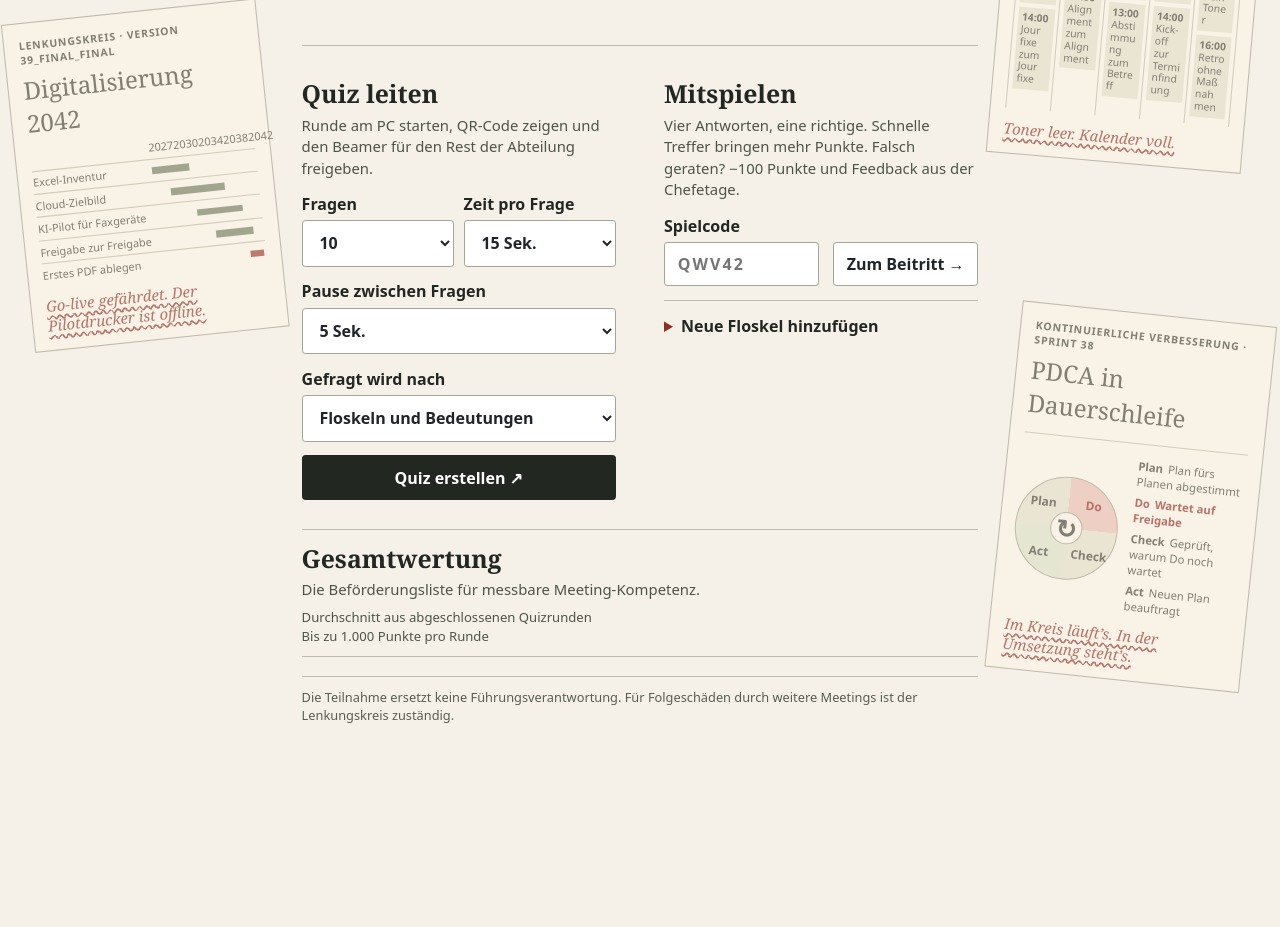
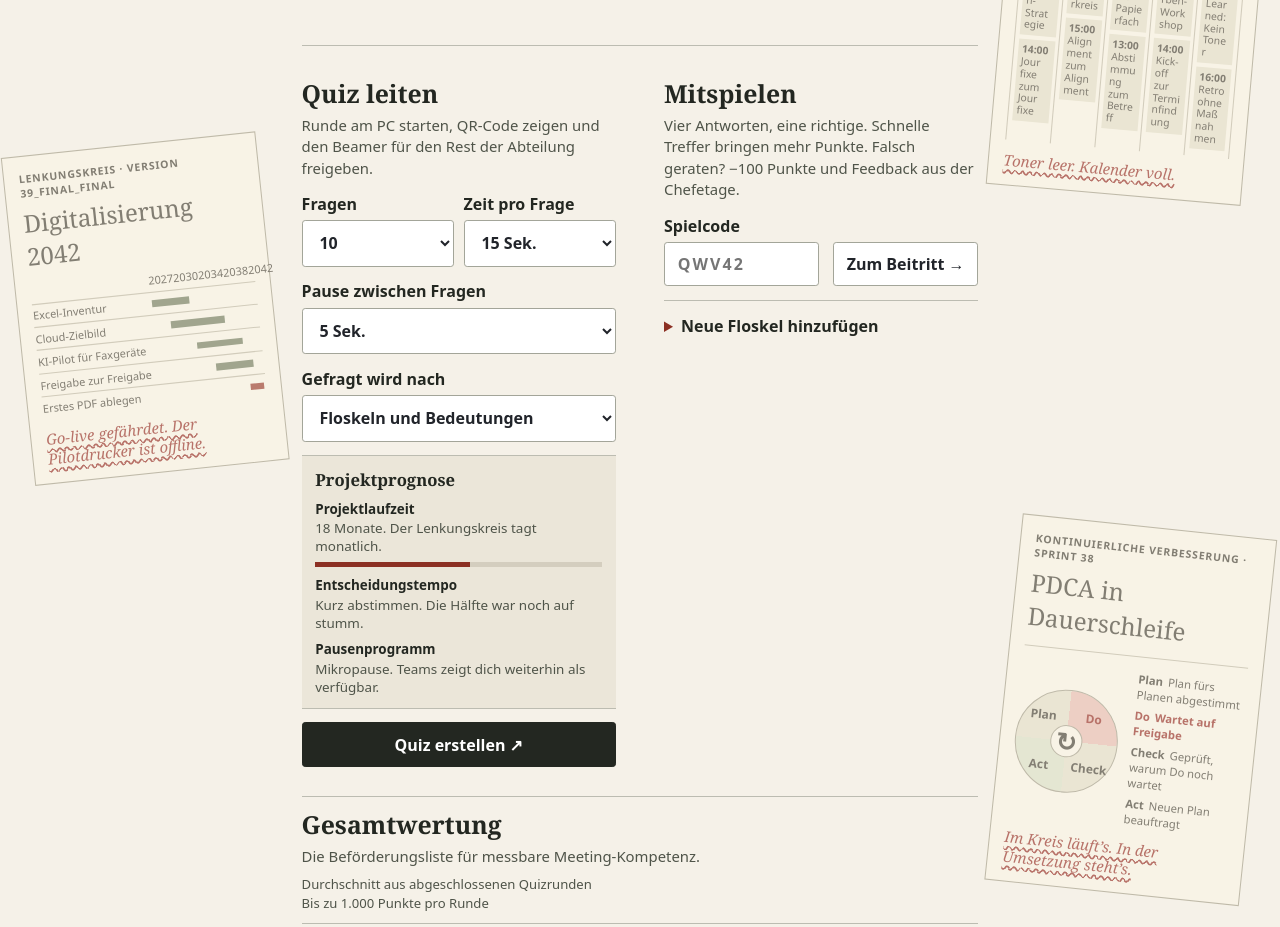
Before and after one commit to Dutchy94/BullShit-Bingo, a plain HTML site: page static/index.html in a window 1280 px wide. Shown: the part 453-1380 px from the top of the page. Before the commit the page ends 1225 px from the top, so only its background shows below. Drawn offline with Linux system fonts and the light colour scheme; no server answers.

Commit message:
Forecast absurd project timelines from quiz settings

```diff
--- a/static/app.js
+++ b/static/app.js
@@ -215,6 +215,33 @@ function connect() {
   };
 }
 
+const forecastTimeline = {
+  5: {text: "2 Wochen. Läuft als Quick Win.", bar: 14},
+  10: {text: "18 Monate. Der Lenkungskreis tagt monatlich.", bar: 54},
+  15: {text: "Go-live 2042. Vorbehaltlich der Druckerfreigabe.", bar: 100}
+};
+const forecastSpeed = {
+  10: "Entscheidung per Zuruf. Das Protokoll wird nachgereicht.",
+  15: "Kurz abstimmen. Die Hälfte war noch auf stumm.",
+  20: "Genug Zeit für einen Deep Dive auf Folie 2.",
+  30: "Strategische Bedenkzeit. Bitte vorher alle Stakeholder abholen."
+};
+const forecastBreak = {
+  3: "Ein Schluck Kaffee. Die Tasse bleibt oben.",
+  5: "Mikropause. Teams zeigt dich weiterhin als verfügbar.",
+  8: "Kurz zum Drucker. Papierstau ist eingeplant.",
+  10: "Kaffee holen. Rückkehr nach Rücksprache.",
+  15: "Breakout-Session zur Optimierung der nächsten Pause."
+};
+
+function updateForecast() {
+  const timeline = forecastTimeline[$("rounds").value];
+  $("forecast-timeline").textContent = timeline.text;
+  $("forecast-bar").style.width = timeline.bar + "%";
+  $("forecast-speed").textContent = forecastSpeed[$("seconds").value];
+  $("forecast-break").textContent = forecastBreak[$("pause").value];
+}
+
 const reportReplies = {
   decisions: [
     "Beschluss vertagt. Die Folie bleibt im Deck.",
@@ -337,6 +364,10 @@ for (const action of ["next", "reveal", "finish"]) {
 }
 
 if (!code) {
+  updateForecast();
+  for (const id of ["rounds", "seconds", "pause"]) {
+    $(id).addEventListener("change", updateForecast);
+  }
   $("home").hidden = false;
   api("ranking").then((players) => renderRanking("overall", players, "", true)).catch((failure) => error(failure.message));
 } else if (hostToken && !host && !beam) {
--- a/static/index.html
+++ b/static/index.html
@@ -6,8 +6,8 @@
 <meta name="theme-color" content="#f5f1e8">
 <title>Bullshit Bingo Monday · Abteilung für strategische Floskeln</title>
 <meta name="description" content="Das Live-Quiz für alle, die in Meetings schon mal eine Synergie gehoben haben. Per QR-Code mitspielen und Daily Sprint Master werden.">
-<link rel="stylesheet" href="/static/style.css?v=projektauftrag">
-<script src="/static/app.js?v=projektauftrag" defer></script>
+<link rel="stylesheet" href="/static/style.css?v=projektprognose">
+<script src="/static/app.js?v=projektprognose" defer></script>
 </head>
 <body>
 <main class="shell">
@@ -86,6 +86,16 @@
         <div class="fields"><label>Fragen<select id="rounds"><option>5</option><option selected>10</option><option>15</option></select></label><label>Zeit pro Frage<select id="seconds"><option value="10">10 Sek.</option><option value="15" selected>15 Sek.</option><option value="20">20 Sek.</option><option value="30">30 Sek.</option></select></label></div>
         <label>Pause zwischen Fragen<select id="pause"><option value="3">3 Sek.</option><option value="5" selected>5 Sek.</option><option value="8">8 Sek.</option><option value="10">10 Sek.</option><option value="15">15 Sek.</option></select></label>
         <label>Gefragt wird nach<select id="direction"><option value="mixed">Floskeln und Bedeutungen</option><option value="term">Der passenden Floskel</option><option value="meaning">Der passenden Bedeutung</option></select></label>
+        <div class="project-forecast" aria-live="polite" aria-atomic="true">
+          <h3>Projektprognose</h3>
+          <dl>
+            <div>
+              <dt>Projektlaufzeit</dt><dd><span id="forecast-timeline"></span><span class="forecast-track" aria-hidden="true"><span id="forecast-bar"></span></span></dd>
+            </div>
+            <div><dt>Entscheidungstempo</dt><dd id="forecast-speed"></dd></div>
+            <div><dt>Pausenprogramm</dt><dd id="forecast-break"></dd></div>
+          </dl>
+        </div>
         <button class="primary">Quiz erstellen <span aria-hidden="true">↗</span></button>
         <p id="create-progress" role="status" hidden></p>
       </form>
--- a/static/style.css
+++ b/static/style.css
@@ -393,3 +393,26 @@ main{padding-bottom:3rem!important}h1,h2,p{margin:0}h1{font-size:clamp(2rem,5.6v
 #approval-veto:empty { display: none; }
 .approval-loop { margin-bottom: .45rem; color: #4f5449; font-size: .9rem; }
 .approval-question { font-size: 1.12rem; font-weight: 750; }
+
+.project-forecast {
+  padding: .75rem .85rem;
+  border-block: 1px solid var(--report-rule);
+  background: #ebe6d9;
+}
+.project-forecast h3 { margin: 0; font-family: Georgia, serif; font-size: 1.04rem; }
+.project-forecast dl { display: grid; gap: .55rem; margin: .55rem 0 0; font-size: .84rem; }
+.project-forecast dt { font-weight: 750; }
+.project-forecast dd { margin: .08rem 0 0; color: #4f5449; }
+.forecast-track {
+  display: block;
+  height: .35rem;
+  margin-top: .4rem;
+  background: #d4cebf;
+}
+.forecast-track span {
+  display: block;
+  height: 100%;
+  background: var(--report-accent);
+  transition: width .25s ease-out;
+}
+@media (prefers-reduced-motion: reduce) { .forecast-track span { transition: none; } }
```
